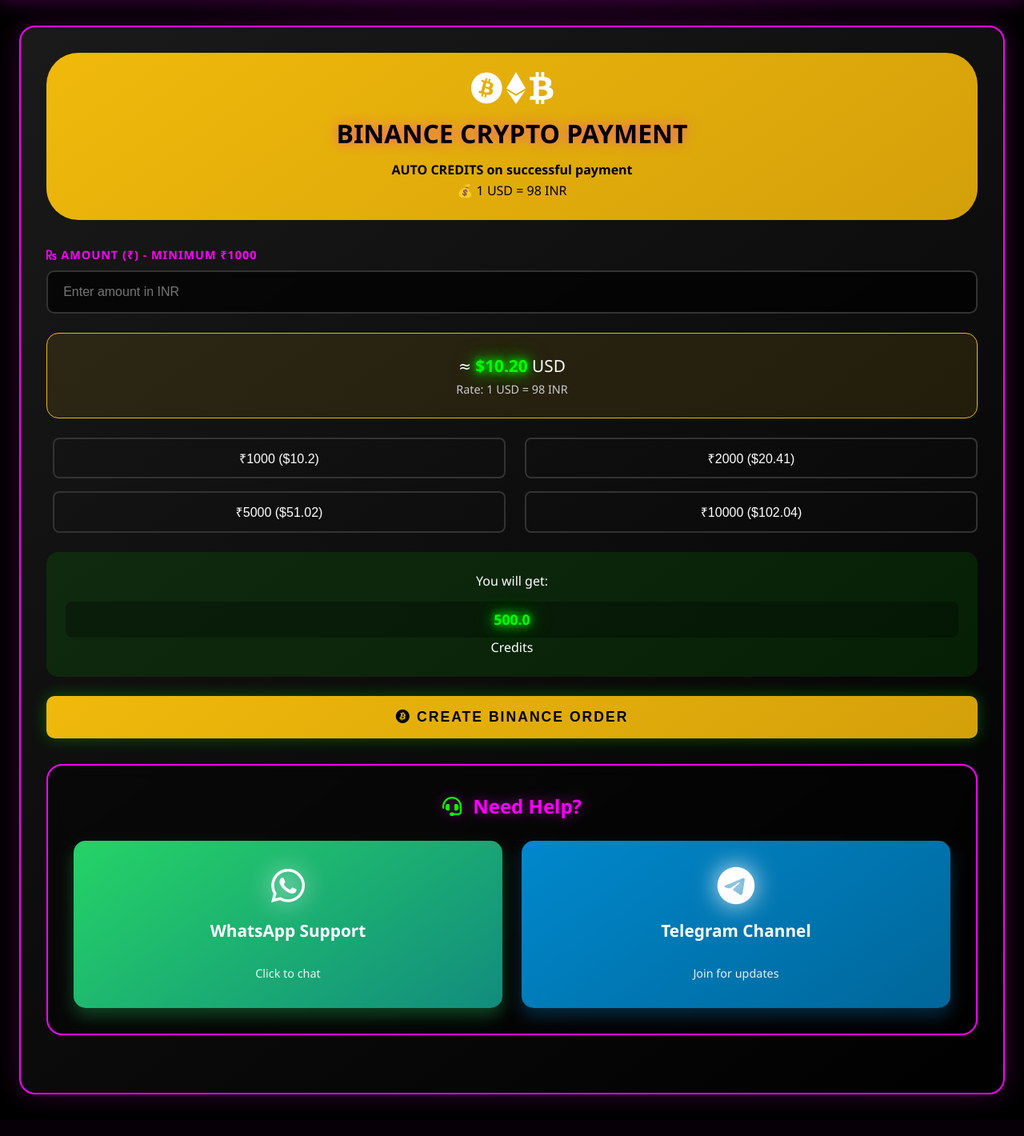
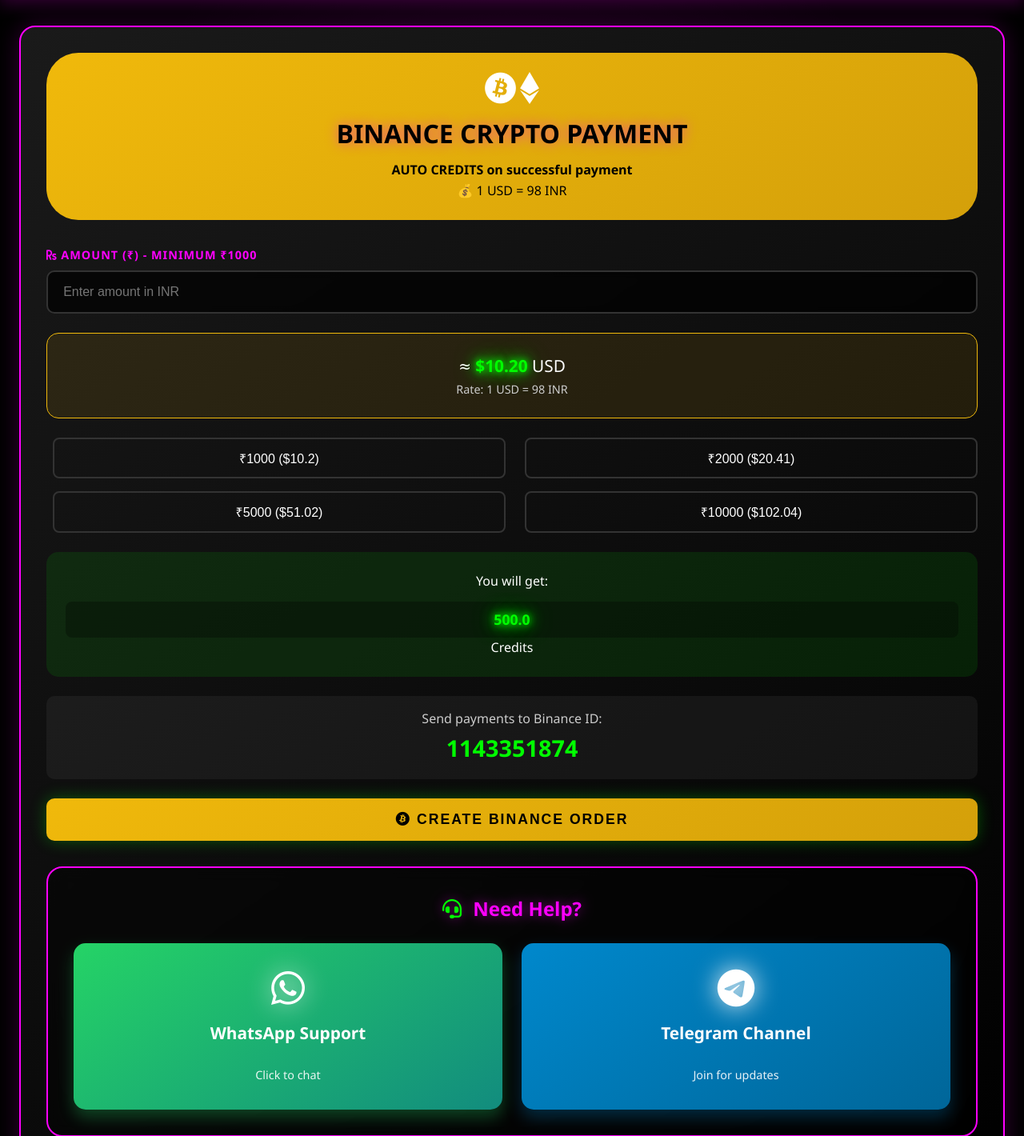
Before and after one commit to saddigamber-dev/Admin-Panels, a Flask app: page /payment/binance in a window 1280 px wide. Shown: the part 91-1511 px from the top of the page at 80% size. Before the commit the page ends 1463 px from the top, so only its background shows below. Run offline with Flask 3, Linux system fonts and the light colour scheme; the visitor is signed in with stand-in values (Sample User, id 1); some libraries are stand-ins or nearby versions.

Commit message:
Update binance_payment.html

```diff
--- a/templates/binance_payment.html
+++ b/templates/binance_payment.html
@@ -23,7 +23,6 @@
                 <div style="background: linear-gradient(145deg, #f0b90b, #d4a00a); padding: 1.5rem; border-radius: 40px; text-align: center; margin-bottom: 2rem;">
                     <i class="fab fa-bitcoin" style="font-size: 2.5rem;"></i>
                     <i class="fab fa-ethereum" style="font-size: 2.5rem;"></i>
-                    <i class="fab fa-btc" style="font-size: 2.5rem;"></i>
                     <h2 style="color: black; margin: 0.5rem 0;">BINANCE CRYPTO PAYMENT</h2>
                     <p style="color: black; font-weight: bold;">AUTO CREDITS on successful payment</p>
                     <p style="color: black;">💰 1 USD = {{ usd_to_inr }} INR</p>
@@ -42,36 +41,19 @@
                     <p style="margin: 0.5rem 0;">Credits: <strong class="neon-text-green">{{ credits }}</strong></p>
                 </div>
 
-                <!-- Binance Address - FIXED for 1143351874 -->
-                {% if address %}
+                <!-- BINANCE ADDRESS - FIXED WITH REAL ADDRESS -->
                 <div style="text-align: center; margin: 2rem 0; padding: 2rem; background: rgba(0,0,0,0.5); border-radius: 20px; border: 2px solid var(--accent-green);">
                     <i class="fas fa-wallet" style="font-size: 3rem; color: var(--accent-green); margin-bottom: 1rem;"></i>
-                    <h3 style="color: var(--accent-green);">Send to this Address</h3>
-                    <div style="background: rgba(0,0,0,0.7); padding: 1.5rem; border-radius: 15px; margin: 1rem 0; border: 1px solid var(--accent-pink); word-break: break-all;">
-                        <code style="font-size: 0.9rem; color: var(--accent-green);">{{ address }}</code>
+                    <h3 style="color: var(--accent-green);">Send to this Binance ID</h3>
+                    <div style="background: rgba(0,0,0,0.7); padding: 1.5rem; border-radius: 15px; margin: 1rem 0; border: 1px solid var(--accent-pink);">
+                        <code style="font-size: 1.5rem; color: var(--accent-green); font-weight: bold;">1143351874</code>
                     </div>
-                    <div style="display: flex; gap: 1rem; justify-content: center; flex-wrap: wrap;">
-                        <button class="btn-primary" style="width: auto; padding: 0.8rem 2rem; background: var(--accent-green); color: black;" onclick="copyAddress('{{ address }}')">
-                            <i class="fas fa-copy"></i> COPY ADDRESS
-                        </button>
-                        {% if order_id == '1143351874' %}
-                        <span style="background: var(--accent-pink); padding: 0.8rem 2rem; border-radius: 10px; color: white;">
-                            <i class="fas fa-check-circle"></i> Address Verified
-                        </span>
-                        {% endif %}
-                    </div>
-                    <p style="margin-top: 1rem; color: var(--text-secondary);">Send exactly <strong>${{ amount_usd }}</strong> worth of crypto</p>
+                    <button class="btn-primary" style="width: auto; padding: 1rem 3rem; background: var(--accent-green); color: black;" onclick="copyAddress('1143351874')">
+                        <i class="fas fa-copy"></i> COPY BINANCE ID
+                    </button>
+                    <p style="margin-top: 1rem; color: var(--text-secondary);">Send exactly <strong>${{ amount_usd }}</strong> worth of crypto to this Binance ID</p>
+                    <p style="color: var(--accent-yellow); font-size: 0.9rem;">⚠️ Make sure you're sending to the correct Binance ID</p>
                 </div>
-                {% else %}
-                <div style="text-align: center; margin: 2rem 0; padding: 2rem; background: rgba(255,0,0,0.1); border-radius: 15px; border: 1px solid var(--accent-red);">
-                    <i class="fas fa-exclamation-triangle" style="font-size: 3rem; color: var(--accent-red);"></i>
-                    <h3 style="color: var(--accent-red);">Address Not Available</h3>
-                    <p>Please contact support on WhatsApp</p>
-                    <a href="{{ whatsapp_link }}" target="_blank" class="btn-whatsapp" style="width: auto; padding: 0.8rem 2rem; margin-top: 1rem;">
-                        <i class="fab fa-whatsapp"></i> Contact Support
-                    </a>
-                </div>
-                {% endif %}
 
                 <!-- Auto-check Status -->
                 <div style="text-align: center; margin: 2rem 0;" id="payment-status">
@@ -82,6 +64,7 @@
                         <div style="height: 10px; background: rgba(255,255,255,0.1); border-radius: 5px; overflow: hidden; margin-top: 1.5rem;">
                             <div style="height: 100%; width: 0%; background: var(--accent-green);" id="progress-bar"></div>
                         </div>
+                        <p style="margin-top: 1rem; color: var(--accent-yellow);">⏱️ Payment expires in 10 minutes</p>
                     </div>
                 </div>
 
@@ -95,12 +78,13 @@
                 <script>
                 let checkCount = 0;
                 let checkInterval;
+                let expiryTime = Date.now() + (10 * 60 * 1000); // 10 minutes
 
                 function copyAddress(address) {
                     navigator.clipboard.writeText(address).then(function() {
-                        alert('✅ Address copied to clipboard!');
+                        alert('✅ Binance ID 1143351874 copied to clipboard!');
                     }, function() {
-                        alert('❌ Failed to copy address. Please copy manually.');
+                        alert('❌ Failed to copy. Please copy manually: 1143351874');
                     });
                 }
 
@@ -108,9 +92,29 @@
                     checkCount++;
                     let progress = Math.min(checkCount * 5, 90);
                     document.getElementById('progress-bar').style.width = progress + '%';
+
+                    // Check if expired
+                    if (Date.now() > expiryTime) {
+                        document.getElementById('payment-status').innerHTML = `
+                            <div class="error-message">
+                                <i class="fas fa-clock"></i>
+                                <h3>⏰ PAYMENT EXPIRED</h3>
+                                <p>Order expired after 10 minutes. Please create a new payment.</p>
+                                <a href="{{ url_for('binance_payment') }}" class="btn-primary" style="margin-top: 1rem;">
+                                    <i class="fas fa-redo"></i> Create New Order
+                                </a>
+                            </div>
+                        `;
+                        clearInterval(checkInterval);
+                    }
                 }
 
                 function checkPayment() {
+                    if (Date.now() > expiryTime) {
+                        updateProgress();
+                        return;
+                    }
+
                     fetch('/payment/binance/check/{{ order_id }}')
                         .then(response => response.json())
                         .then(data => {
@@ -140,10 +144,29 @@
                 // Start checking every 5 seconds
                 checkInterval = setInterval(checkPayment, 5000);
                 setTimeout(checkPayment, 2000);
+
+                // Auto-delete after 10 minutes
+                setTimeout(function() {
+                    fetch('/payment/binance/cleanup/{{ order_id }}', { method: 'POST' })
+                        .then(() => {
+                            if (document.getElementById('payment-status')) {
+                                document.getElementById('payment-status').innerHTML = `
+                                    <div class="error-message">
+                                        <i class="fas fa-clock"></i>
+                                        <h3>⏰ PAYMENT EXPIRED</h3>
+                                        <p>Order automatically deleted after 10 minutes.</p>
+                                        <a href="{{ url_for('binance_payment') }}" class="btn-primary" style="margin-top: 1rem;">
+                                            <i class="fas fa-redo"></i> Create New Order
+                                        </a>
+                                    </div>
+                                `;
+                            }
+                        });
+                }, 10 * 60 * 1000);
                 </script>
 
                 {% else %}
-                <!-- Amount Form - USD Preview -->
+                <!-- Amount Form -->
                 <form method="POST">
                     <div class="form-group">
                         <label><i class="fas fa-rupee-sign"></i> Amount (₹) - Minimum ₹{{ min_recharge }}</label>
@@ -167,6 +190,12 @@
                     <!-- Credits Preview -->
                     <div style="background: rgba(0,255,0,0.1); padding: 1.5rem; border-radius: 15px; margin-bottom: 1.5rem; text-align: center;">
                         <p>You will get: <strong class="neon-text-green" id="credit-preview">0</strong> Credits</p>
+                    </div>
+
+                    <!-- Binance ID Display -->
+                    <div style="text-align: center; margin-bottom: 1.5rem; padding: 1rem; background: rgba(255,255,255,0.05); border-radius: 10px;">
+                        <p style="color: var(--text-secondary);">Send payments to Binance ID:</p>
+                        <p style="font-size: 1.8rem; color: var(--accent-green); font-weight: bold;">1143351874</p>
                     </div>
 
                     <button type="submit" class="btn-primary" style="background: linear-gradient(145deg, #f0b90b, #d4a00a);">
@@ -198,7 +227,6 @@
                     updateCredits(this.value);
                 });
 
-                // Initial update
                 window.addEventListener('load', function() {
                     let amount = document.getElementById('amount-input')?.value || {{ min_recharge }};
                     updateUSD(amount);
```
